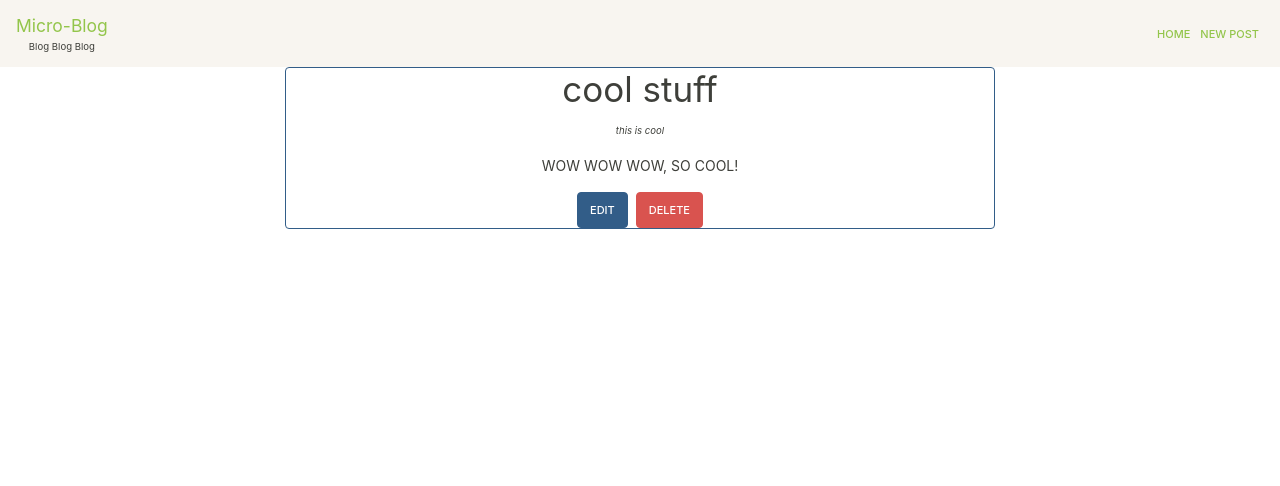
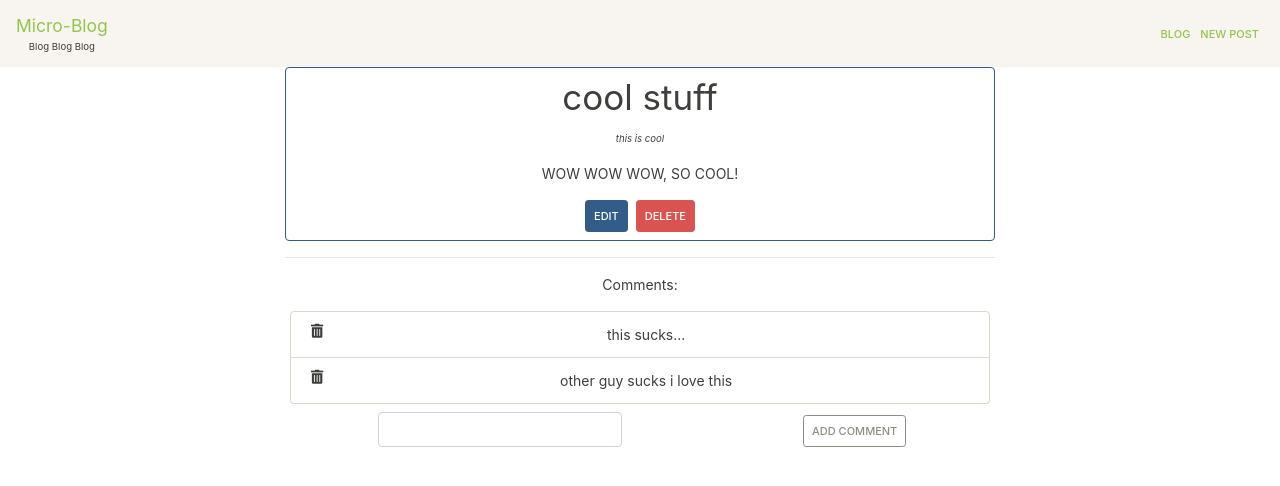
Before and after one commit to mackcooper1408/redux-microblog, a React (Create React App) app in the folder frontend/: page /123 in a window 1280 px wide. Shown: the top 486 px of the page. Built offline with nearby package versions, Linux system fonts and the light colour scheme.

Commit message:
updated post detail page and added comments

```diff
--- a/frontend/public/index.html
+++ b/frontend/public/index.html
@@ -24,6 +24,7 @@
       work correctly both with client-side routing and a non-root public URL.
       Learn how to configure a non-root public URL by running `npm run build`.
     -->
+    <link rel="stylesheet" href="https://pro.fontawesome.com/releases/v5.10.0/css/all.css" integrity="sha384-AYmEC3Yw5cVb3ZcuHtOA93w35dYTsvhLPVnYs9eStHfGJvOvKxVfELGroGkvsg+p" crossorigin="anonymous"/>
     <link rel="stylesheet" href="https://stackpath.bootstrapcdn.com/bootswatch/4.5.2/sandstone/bootstrap.min.css">
     <title>React App</title>
   </head>
--- /dev/null
+++ b/frontend/src/CommentForm.css
@@ -0,0 +1,6 @@
+.CommentForm {
+    display: flex;
+    flex-direction: row;
+    align-items: baseline;
+    justify-content: space-around;
+}
--- /dev/null
+++ b/frontend/src/CommentForm.js
@@ -0,0 +1,28 @@
+import React, { useState } from "react";
+import "./CommentForm.css";
+
+function CommentForm({ addComment }) {
+  const [formData, setFormData] = useState("");
+
+  function handleChange(evt) {
+    const { value } = evt.target;
+    setFormData(value);
+  }
+
+  function handleSubmit(evt) {
+    evt.preventDefault();
+    addComment(formData);
+    setFormData("");
+  }
+
+  return (
+    <form className="CommentForm form-inline" onSubmit={handleSubmit}>
+      <div className="form-group mx-1">
+        <input className="form-control" name="comment" value={formData} onChange={handleChange}/>
+      </div>
+      <button className="btn btn-outline-secondary btn-sm" type="submit">add comment</button>
+    </form>
+  )
+}
+
+export default CommentForm;
--- a/frontend/src/Home.js
+++ b/frontend/src/Home.js
@@ -11,7 +11,7 @@ function Home({ initialPosts }) {
       <h1>Microblog</h1>
       <h3>Get in the Rithm of blogging</h3>
       <div className="Home-link mx-1">
-        <Link to="/blog">Blog</Link>
+        <Link to="/">Blog</Link>
       </div>
       <div className="Home-link mx-1">
         <Link to="/new">Add a new post</Link>
--- a/frontend/src/Navbar.js
+++ b/frontend/src/Navbar.js
@@ -11,7 +11,7 @@ function Navbar() {
       </div>
       <ul className="Navbar-list navbar-nav">
         <li className="nav-item">
-          <Link className="nav-link" to="/">Home</Link>
+          <Link className="nav-link" to="/">Blog</Link>
         </li>
         <li className="nav-item">
           <Link className="nav-link" to="/new">New Post</Link>
--- a/frontend/src/PostDetails.css
+++ b/frontend/src/PostDetails.css
@@ -1,5 +1,8 @@
-/* .PostDetails {
-    display: flex;
-    flex-direction: column;
+.PostDetails-comment i {
+    /* display: flex;
+    flex-direction: row;
     align-items: center;
-} */
+    justify-content: space-between; */
+    float: left;
+    cursor: pointer;
+}
--- a/frontend/src/PostDetails.js
+++ b/frontend/src/PostDetails.js
@@ -1,16 +1,29 @@
 import React, { useState } from "react";
 import { useParams } from "react-router-dom";
-import NewPost from "./NewPost";
+import CommentForm from "./CommentForm";
 import "./PostDetails.css";
 import PostEditForm from "./PostEditForm";
 
 function PostDetails({ posts }) {
   const [isEditing, setIsEditing] = useState(false)
   const { postId } = useParams();
+  const [comments, setComments] = useState(["this sucks...", "other guy sucks i love this"]);
+
   const post = posts.find(post => post.id === +postId);
+
   function deletePost() {
     posts.filter(post => post.id !== postId);
     return posts;
+  }
+
+  function addComment(comment) {
+    setComments([...comments, comment]);
+  }
+  function deleteComment(evt) {
+    const deletedComment = evt.target.parentNode;
+    console.log(deletedComment);
+    const newComments = comments.filter(c => c !== deletedComment.innerText);
+    setComments(newComments);
   }
 
   return (
@@ -20,12 +33,25 @@ function PostDetails({ posts }) {
           <h1>{post.title}</h1>
           <PostEditForm post={post} />
         </div> :
-        <div className="border border-primary rounded">
-          <h1>{post.title}</h1>
-          <p><small><i>{post.description}</i></small></p>
-          <p>{post.body}</p>
-          <button className="btn btn-primary mx-1" onClick={() => setIsEditing(true)}>edit</button>
-          <button className="btn btn-danger mx-1" onClick={deletePost}>delete</button>
+        <div>
+          <div className="border border-primary rounded py-2">
+            <h1>{post.title}</h1>
+            <p><small><i>{post.description}</i></small></p>
+            <p>{post.body}</p>
+            <button className="btn btn-primary btn-sm mx-1" onClick={() => setIsEditing(true)}>edit</button>
+            <button className="btn btn-danger btn-sm mx-1" onClick={deletePost}>delete</button>
+          </div>
+          <hr />
+          <p>Comments:</p>
+          <ul className="list-group my-2">
+            {comments.map((c, i) => (
+              <li className="PostDetails-comment list-group-item" key={i}>
+                <i className="fas fa-trash-alt" onClick={deleteComment}></i>
+                {c}
+              </li>
+            ))}
+          </ul>
+          <CommentForm addComment={addComment} />
         </div>
       }
     </div>
--- a/frontend/src/PostList.js
+++ b/frontend/src/PostList.js
@@ -11,7 +11,7 @@ function PostList({ posts }) {
               <h2 className="card-title text-center">
                 <Link to={`/${post.id}`}>{post.title}</Link>
               </h2>
-              <p>{post.description}</p>
+              <p><small><i>{post.description}</i></small></p>
             </div>
           </div>
         </div>
```
Also changed, not shown: 1 other file (tests, documents, lock files or other folders).
